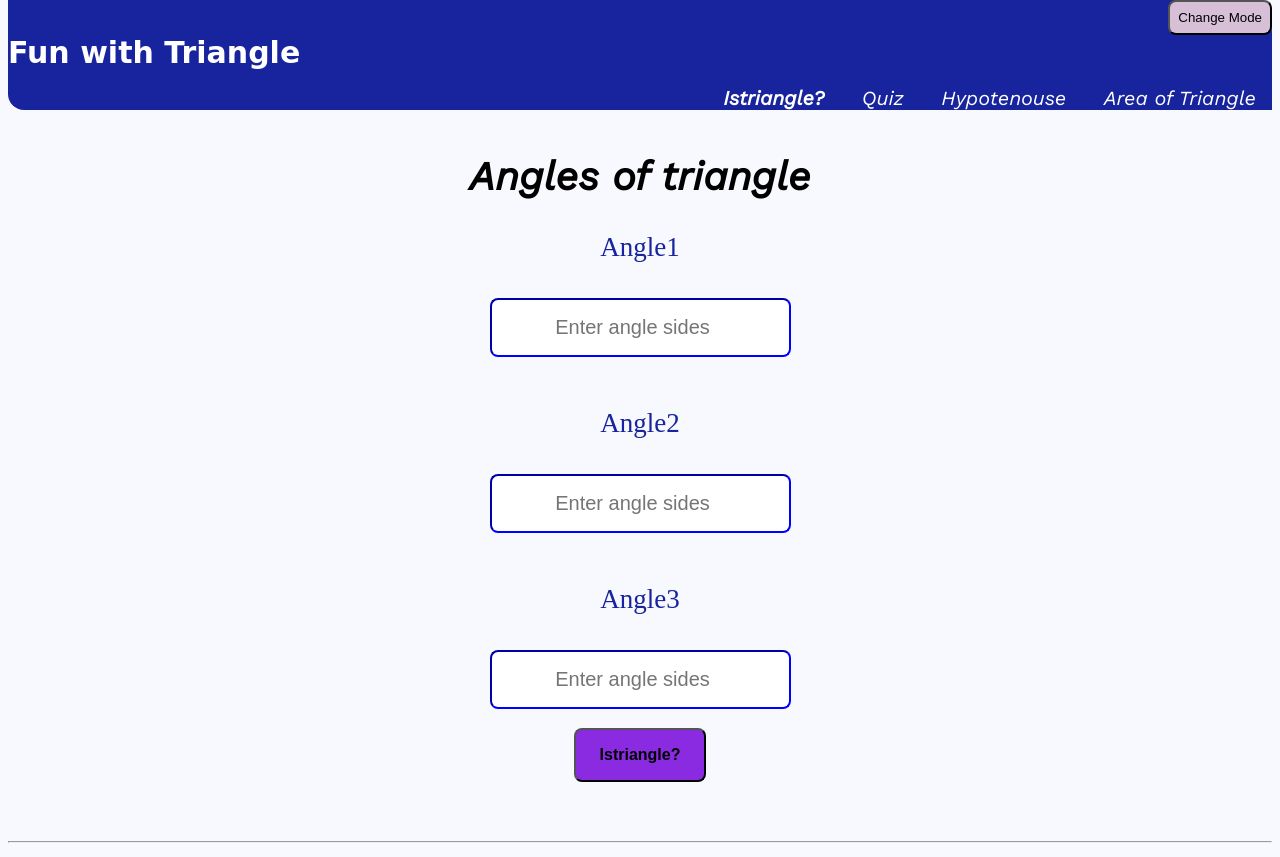
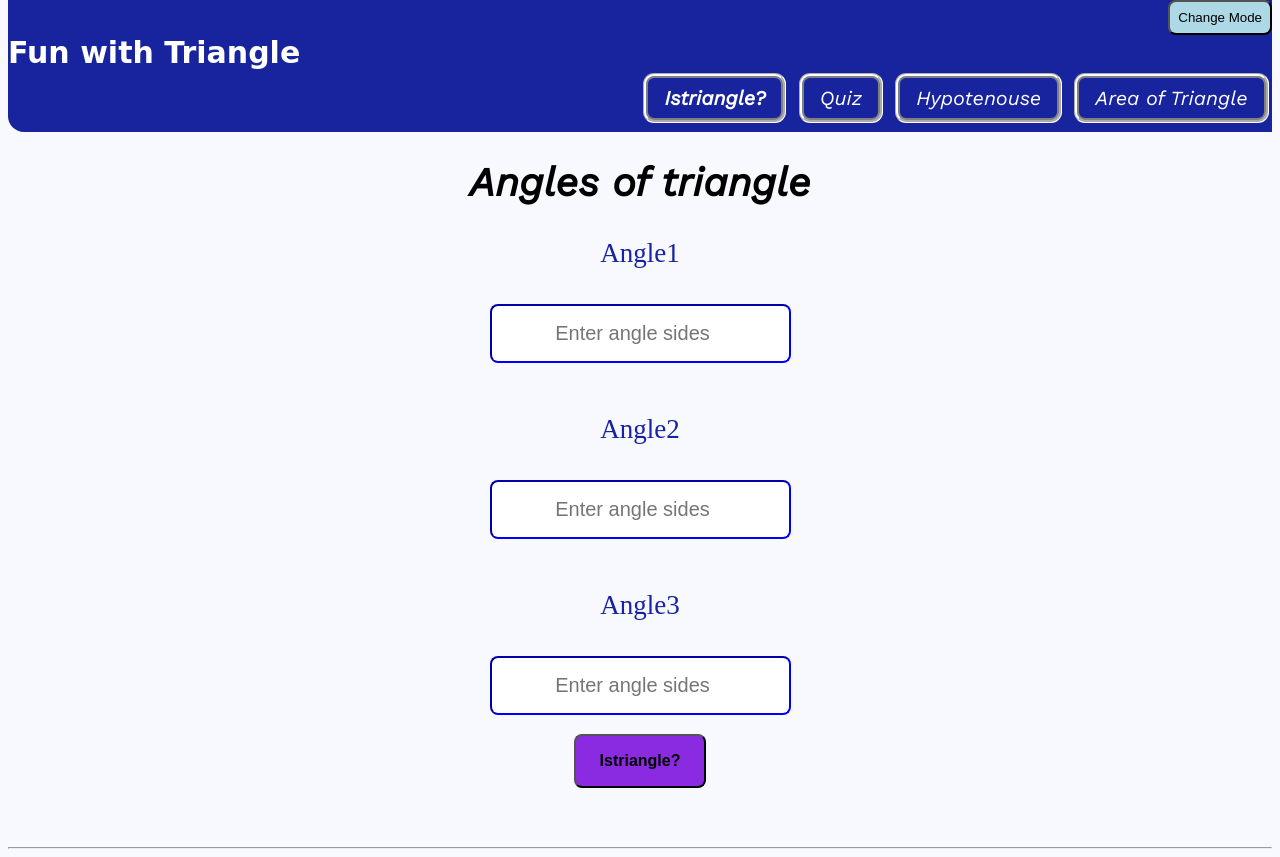
Before and after one commit to Tanjum786/funwithtriangles, a plain HTML site: page index.html in a window 1280 px wide. Drawn offline with nearby package versions, Linux system fonts and the light colour scheme; a web font is replaced by a local one.

Commit message:
Update style.css

```diff
--- a/style.css
+++ b/style.css
@@ -22,14 +22,13 @@ button{
     margin-left :auto;
     padding: 0.5rem 0.5rem;
     border-radius:0.5rem;
-    background-color:thistle;
+    background-color:lightblue;
     cursor: pointer;
 }
 .link {
     box-sizing: border-box;
     text-decoration: none;
     padding: 0.5rem 1rem;
-    font-size: 1.5rem;
     font-style: italic;
 
 }
@@ -42,20 +41,24 @@ button{
     display: inline;
     margin: auto;
     padding-right: 2rem 1rem;
+
 }
 
 .navigation {
     background-color: var(--primary-color);
     color: white;
     border-bottom-left-radius:1rem;
-    border-top-right-radius: 2rem;
+    padding-bottom:0.4rem;
 }
 
 .navigation .link {
     color: white;
     text-decoration: none;
     font-size: 20px;
-
+    border: 2px solid grey;
+    border-radius: 0.5rem;
+    outline-style: groove;
+    margin: 0.4rem;
 }
 
 .navigation .nav-pills {
```
